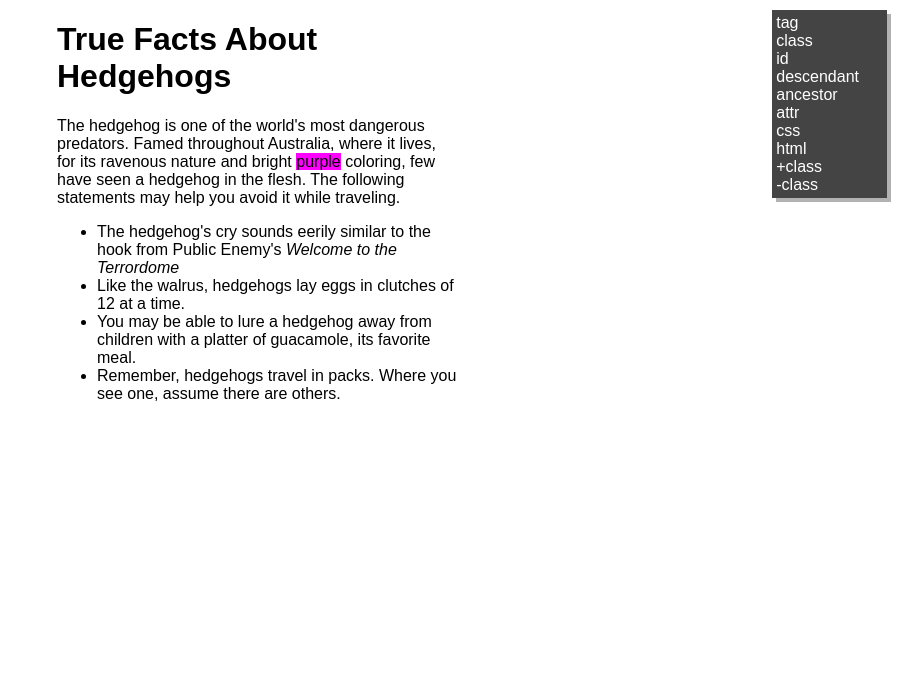
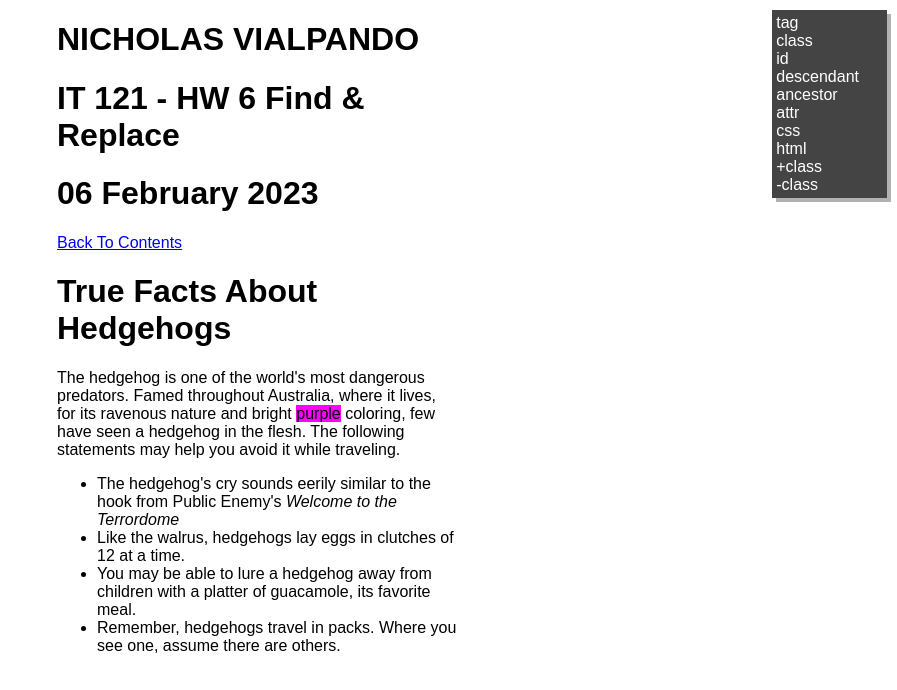
Before and after one commit to nvialp/it121-winterq2022, a plain HTML site: page week6/index6.html in a window 1280 px wide. Shown: the whole page, without its empty margins (383-1280 px from the left). Drawn offline with nearby package versions, Linux system fonts and the light colour scheme.

Commit message:
added class header information

```diff
--- a/week6/index6.html
+++ b/week6/index6.html
@@ -6,6 +6,12 @@
     <script src="https://code.jquery.com/jquery-3.6.3.min.js"></script>
   </head>
   <body>
+    <h1> NICHOLAS VIALPANDO</h1>
+    <h1> IT 121 - HW 6 Find & Replace
+    <h1>06 February 2023</h1>
+
+    <a href=../index.html>Back To Contents</a>
+
     <h1 data-x>True Facts About Hedgehogs</h1>
 
     <main class="facts">
```
